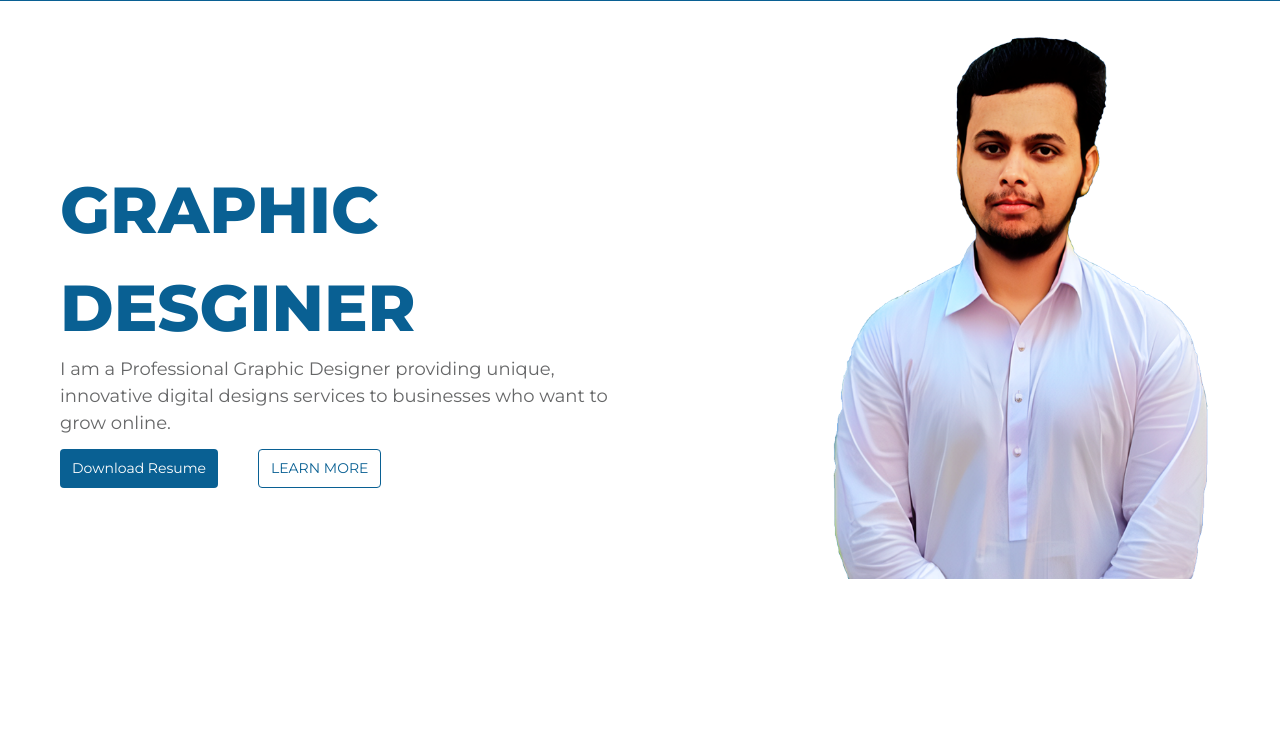
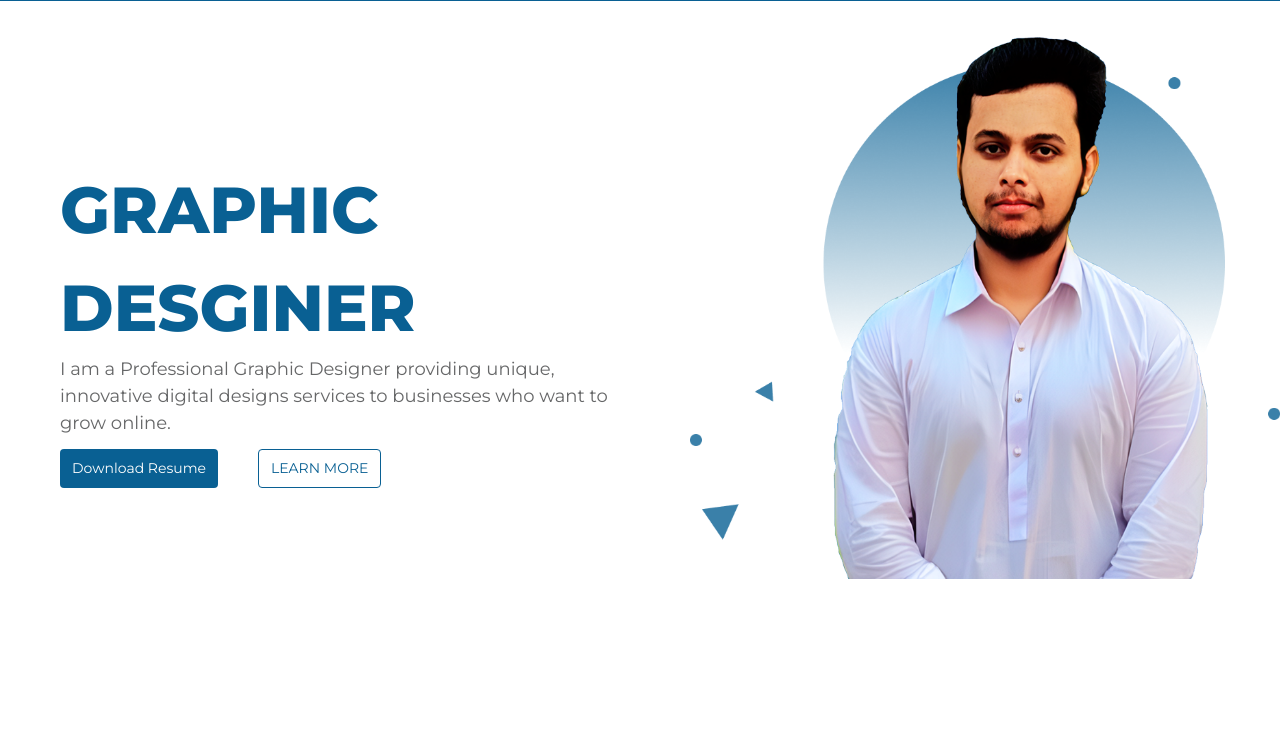
Before and after one commit to fahad111000/Rehman-project, a website: page index.html in a window 1280 px wide. Shown: the part 63-800 px from the top of the page. Drawn offline with nearby package versions, Linux system fonts and the light colour scheme.

Commit message:
Image Fixed

```diff
--- a/index.html
+++ b/index.html
@@ -104,7 +104,7 @@
                 <div class="relative  w-[600px] h-[600px] 2xl:w-[900px]  ">
                     <!-- Background Circle -->
                     <div
-                        class="absolute top-0 left-15 2xl:left-30 2xl:top-20  w-full h-full bg-[url('./images/bg.png')] bg-no-repeat bg-contain bg-center">
+                        class="absolute top-0 left-15 2xl:left-30 2xl:top-20  w-full h-full  bg-no-repeat bg-contain bg-center" style="background-image: url(./images/bg.png);">
                     </div>
 
                     <!-- Foreground Image -->
```
